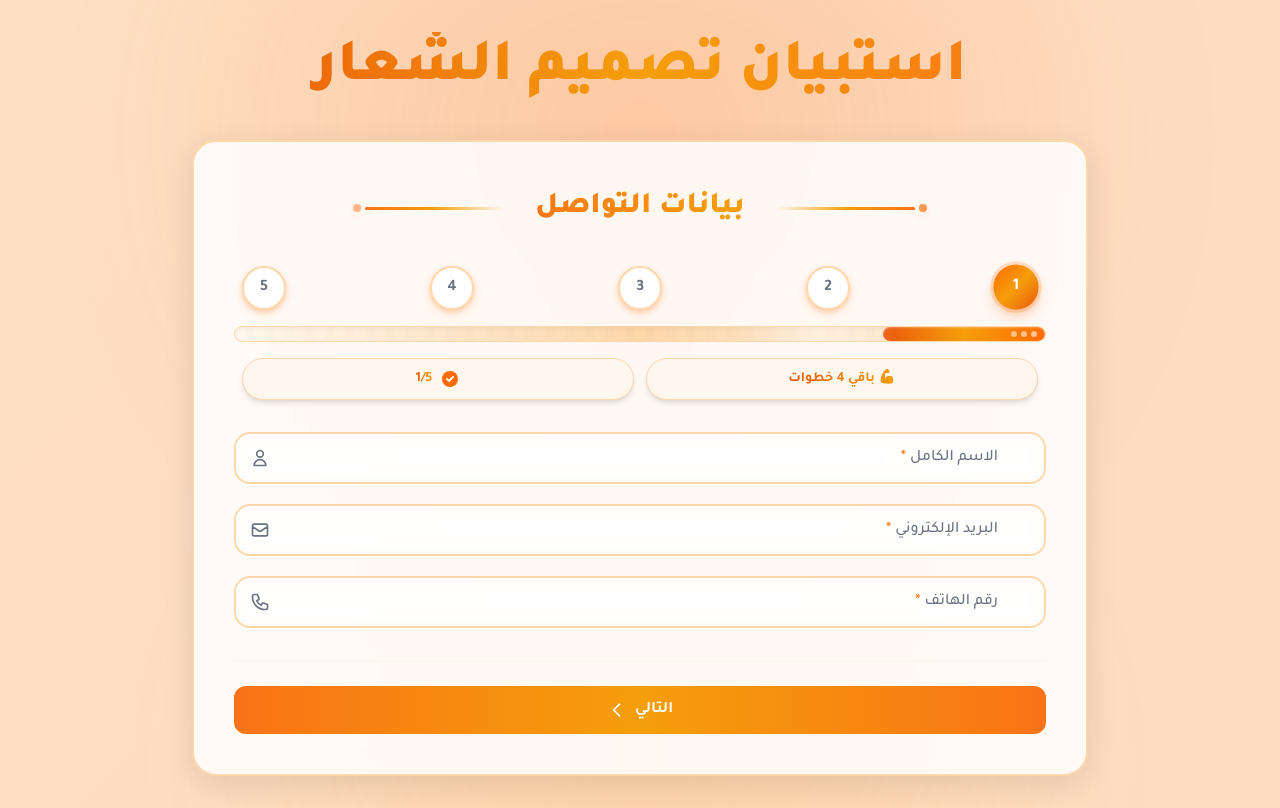
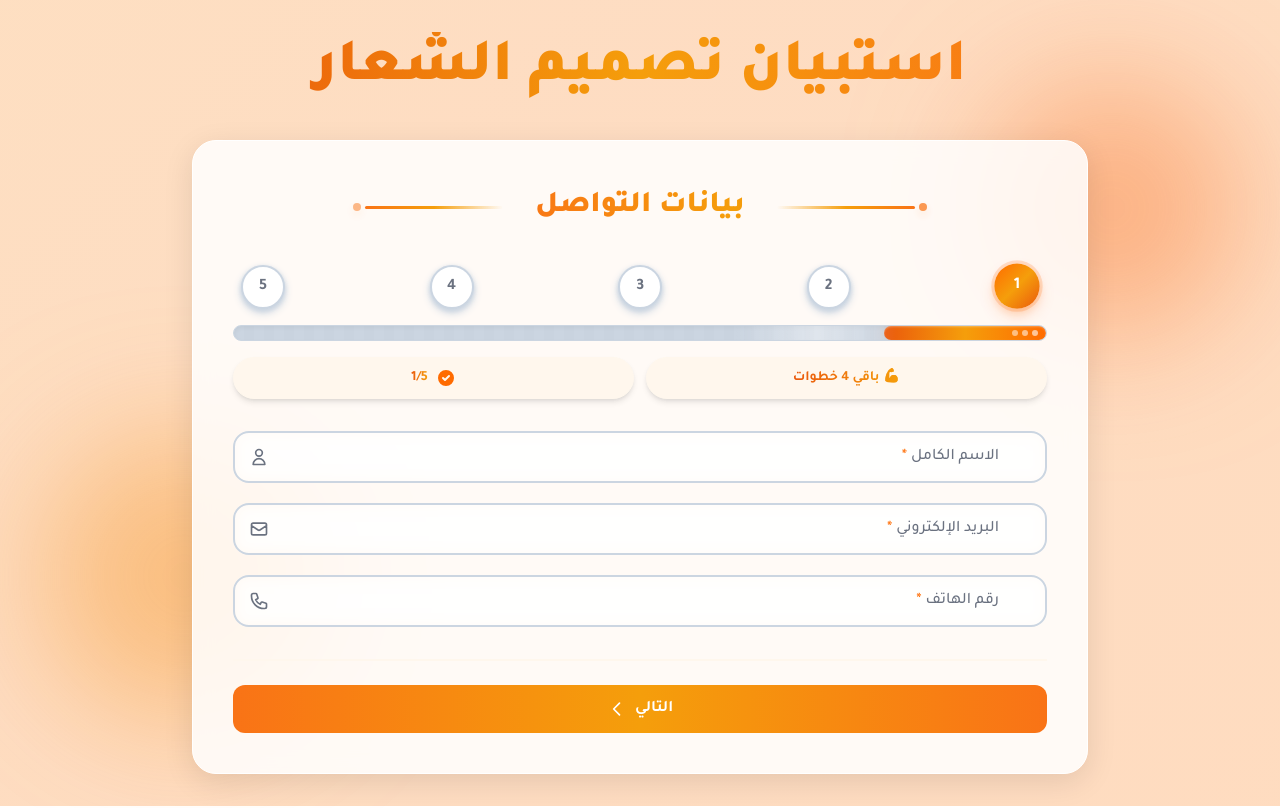
Before and after one commit to AliEl-Hallak/logo-wizard, a Next.js app: page /logo-wizard in a window 1280 px wide. Built offline with nearby package versions, Linux system fonts and the light colour scheme.

Commit message:
style: refresh global UI styles and improve visual consistency

```diff
--- a/app/components/FloatingButtons.tsx
+++ b/app/components/FloatingButtons.tsx
@@ -6,36 +6,42 @@ import { Mail } from "lucide-react";
 export default function FloatingButtons() {
   return (
     <>
-      {/* WhatsApp */}
     <a
   href="https://wa.me/+905343087254"
   target="_blank"
   rel="noopener noreferrer"
   className="
     fixed bottom-6 right-6
-          bg-[var(--primary)] text-[var(--white)]
+    text-[var(--white)]
     p-4 rounded-full shadow-xl
-          hover:bg-[var(--primary-dark)]
     transition transform
     hover:scale-110 animate-bounce
     z-50
   "
+  style={{
+    background: 'linear-gradient(135deg, var(--accent), var(--primary-light))',
+    boxShadow: '0 4px 20px rgba(0,0,0,0.2)',
+  }}
 >
   <FaWhatsapp className="w-7 h-7" />
 </a>
+
 
       {/* Email */}
       <a
         href="mailto:info@domain.com"
         className="
           fixed bottom-6 left-6
-          bg-[var(--primary)] text-[var(--white)]
+            text-[var(--white)]
     p-4 rounded-full shadow-xl
-          hover:bg-[var(--primary-dark)]
     transition transform
     hover:scale-110 animate-bounce
     z-50
   "
+  style={{
+    background: 'linear-gradient(135deg, var(--accent), var(--primary-light))',
+    boxShadow: '0 4px 20px rgba(0,0,0,0.2)',
+  }}
       >
         <Mail className="w-6 h-6" />
       </a>
--- a/app/components/ProgressBar.tsx
+++ b/app/components/ProgressBar.tsx
@@ -46,7 +46,7 @@ export default function ProgressBar({ currentStep, totalSteps, isReview = false
                   color: (isReview || index + 1 <= currentStep) ? 'var(--white)' : 'var(--text-light)',
                   boxShadow: (isReview || index + 1 <= currentStep)
                     ? '0 4px 8px var(--shadow), 0 8px 16px var(--shadow), 0 0 0 3px var(--shadow)'
-                    : '0 2px 4px var(--shadow), 0 4px 8px var(--shadow)',
+                    : '0 2px 4px var(--border), 0 4px 8px var(--border)',
                   border: (isReview || index + 1 <= currentStep) ? undefined : '2px solid var(--border)',
                   transform: (isReview || index + 1 <= currentStep) ? 'translateY(-2px)' : 'translateY(0)'
                 }}
@@ -72,7 +72,7 @@ export default function ProgressBar({ currentStep, totalSteps, isReview = false
       </div>
 
       {/* Modern Slider */}
-  <div className="relative w-full rounded-full h-4 overflow-hidden shadow-inner border" style={{ background: 'linear-gradient(90deg, var(--light-bg), var(--border), var(--light-bg))', borderColor: 'var(--border)' }}>
+  <div className="relative w-full rounded-full h-4 overflow-hidden shadow-inner border" style={{ background: 'linear-gradient(90deg, var(--border), var(--border), var(--border))', borderColor: 'var(--border)' }}>
         {/* Background pattern */}
         <div className="absolute inset-0 opacity-10">
           <div className="absolute inset-0" style={{
@@ -102,10 +102,10 @@ export default function ProgressBar({ currentStep, totalSteps, isReview = false
       </div>
 
       {/* Info section below slider */}
-      <div className="mt-4 flex items-center justify-between gap-2 md:gap-3 px-1 md:px-2">
+      <div className="mt-4 flex items-center justify-between gap-2 md:gap-3 ">
         {/* Left side - Motivational message */}
         {!isReview ? (
-          <div className="flex items-center gap-1.5 md:gap-2 px-2.5 md:px-5 py-1.5 md:py-2.5 rounded-full shadow-md border flex-1 justify-center" style={{ background: 'var(--light-bg)', borderColor: 'var(--border)' }}>
+          <div className="flex items-center gap-1.5 md:gap-2 px-2.5 md:px-5 py-1.5 md:py-2.5 rounded-full shadow-md border flex-1 justify-center" style={{ background: 'var(--light-bg)', borderColor: 'var(--light-bg)' }}>
             <span className="text-xs md:text-sm font-bold bg-clip-text text-transparent whitespace-nowrap overflow-hidden text-ellipsis" style={{ backgroundImage: 'linear-gradient(90deg, var(--primary-dark), var(--accent))' }}>
               {currentStep === totalSteps ? (
                 '🎉 خطوة أخيرة'
@@ -115,7 +115,7 @@ export default function ProgressBar({ currentStep, totalSteps, isReview = false
             </span>
           </div>
         ) : (
-        <div className="flex items-center gap-1.5 md:gap-2 px-2.5 md:px-5 py-1.5 md:py-2.5 rounded-full shadow-md border flex-1 justify-center" style={{ background: ' var(--light-bg), var(--border)', borderColor: 'var(--border)' }}>
+        <div className="flex items-center gap-1.5 md:gap-2 px-2.5 md:px-5 py-1.5 md:py-2.5 rounded-full shadow-md border flex-1 justify-center" style={{borderColor: 'var(--border)' }}>
           <span className="text-xs md:text-sm font-bold bg-clip-text text-transparent whitespace-nowrap" style={{ backgroundImage: 'linear-gradient(90deg, var(--primary-dark), var(--accent))' }}>
                راجع وأرسل
             </span>
@@ -123,7 +123,7 @@ export default function ProgressBar({ currentStep, totalSteps, isReview = false
         )}
 
         {/* Right side - Step info */}
-        <div className="flex items-center gap-1.5 md:gap-2 px-2.5 md:px-5 py-1.5 md:py-2.5 rounded-full shadow-md border flex-1 justify-center" style={{ background: 'var(--light-bg)', borderColor: 'var(--border)' }}>
+        <div className="flex items-center gap-1.5 md:gap-2 px-2.5 md:px-5 py-1.5 md:py-2.5 rounded-full shadow-md border flex-1 justify-center" style={{ background: 'var(--light-bg)', borderColor: 'var(--light-bg)' }}>
           <svg className="w-4 h-4 md:w-5 md:h-5 flex-shrink-0" style={{ color: 'var(--primary)' }} fill="currentColor" viewBox="0 0 20 20">
             <path fillRule="evenodd" d="M10 18a8 8 0 100-16 8 8 0 000 16zm3.707-9.293a1 1 0 00-1.414-1.414L9 10.586 7.707 9.293a1 1 0 00-1.414 1.414l2 2a1 1 0 001.414 0l4-4z" clipRule="evenodd" />
           </svg>
--- a/app/globals.css
+++ b/app/globals.css
@@ -20,7 +20,7 @@
   --light-bg: #fff7ed;
 
   /* 6️⃣ Border */
-  --border: #fed7aa;
+  --border: #cbd5e1;
 
   /* 7️⃣ Koyu Metin */
   --text-dark: #1a1a1a;
@@ -38,6 +38,8 @@
   --shadow: rgba(255, 107, 0, 0.18);
   --backdrop: rgba(0, 0, 0, 0.4);
 }
+
+
 
 /* ============================================
    ANIMATIONS
--- a/app/logo-wizard/page.tsx
+++ b/app/logo-wizard/page.tsx
@@ -195,24 +195,25 @@ const PUBLIC_KEY = "Nhda0CqwRD7smCWe8";
 
   return (
 
-    <div className=" bg-[var(--light-bg)] min-h-screen relative overflow-hidden py-8 px-4 sm:px-6 lg:px-8" dir="rtl">
+    <div className=" bg-[var(--light-bg)]  min-h-screen relative overflow-hidden py-8 px-4 sm:px-6 lg:px-8" dir="rtl">
 
-{/* Arka plan gradient */}
 <div className="absolute inset-0 animated-bg opacity-20 pointer-events-none"></div>
+      <motion.div
+        initial={{ scale: 0, opacity: 0 }}
+        animate={{ scale: 1, opacity: 0.2 }}
+        transition={{ duration: 1, ease: "easeOut" }}
+        style={{ backgroundColor: 'var(--primary-light)' }}
+        className="fixed top-20 right-10 w-64 h-64 rounded-full mix-blend-multiply filter blur-3xl animate-pulse"
+      />
+      <motion.div
+        initial={{ scale: 0, opacity: 0 }}
+        animate={{ scale: 1, opacity: 0.2 }}
+        transition={{ duration: 1, delay: 0.2, ease: "easeOut" }}
+        style={{ backgroundColor: 'var(--accent)' }}
+        className="fixed bottom-20 left-10 w-72 h-72 rounded-full mix-blend-multiply filter blur-3xl animate-pulse"
+      />
 
-{/* Üst ışık */}
-<div
-  className="absolute -top-[10vh] left-1/2 -translate-x-1/2 w-[140vw] h-[60vh] md:w-[90%] md:h-[90%] blur-3xl opacity-20 pointer-events-none"
-  style={{ background: "radial-gradient(circle at 50% 30%, var(--primary-light), transparent 70%)" }}
-/>
-
-{/* Alt ışık */}
-<div
-  className="absolute -bottom-[10vh] left-1/2 -translate-x-1/2 w-[140vw] h-[60vh] md:w-[80%] md:h-[70%] blur-3xl opacity-15 pointer-events-none"
-  style={{ background: "radial-gradient(circle at 50% 80%, var(--accent), transparent 70%)" }}
-/>
-
-      <div className="max-w-4xl mx-auto relative">
+            <div className="max-w-4xl mx-auto relative">
         {/* Header */}
         <motion.div
           initial={{ y: -50, opacity: 0 }}
@@ -243,7 +244,7 @@ const PUBLIC_KEY = "Nhda0CqwRD7smCWe8";
           transition={{ duration: 0.6, delay: 0.3, ease: "easeOut" }}
 className="glass rounded-3xl p-6 sm:p-8 lg:p-10 backdrop-blur-xl shadow-[0_8px_30px_rgba(0,0,0,0.1)]"
   style={{
-    border: '2px solid #fed7aa',
+    border: '1px solid #fff',
     boxShadow: '0 8px 30px rgba(0,0,0,0.1)',
   }}
     >
--- a/app/page.tsx
+++ b/app/page.tsx
@@ -14,17 +14,6 @@ export default function Hero() {
 {/* Arka plan gradient */}
 <div className="absolute inset-0 animated-bg opacity-20 pointer-events-none"></div>
 
-{/* Üst ışık */}
-<div
-  className="absolute -top-[10vh] left-1/2 -translate-x-1/2 w-[140vw] h-[60vh] md:w-[90%] md:h-[90%] blur-3xl opacity-20 pointer-events-none"
-  style={{ background: "radial-gradient(circle at 50% 30%, var(--primary-light), transparent 70%)" }}
-/>
-
-{/* Alt ışık */}
-<div
-  className="absolute -bottom-[10vh] left-1/2 -translate-x-1/2 w-[140vw] h-[60vh] md:w-[80%] md:h-[70%] blur-3xl opacity-15 pointer-events-none"
-  style={{ background: "radial-gradient(circle at 50% 80%, var(--accent), transparent 70%)" }}
-/>
 
       {/* Düzen */}
 <div className="relative z-10 w-full max-w-screen-xl mx-auto grid grid-cols-1 md:grid-cols-5 gap-6 md:gap-16 px-6 md:px-16 items-center">
--- a/app/success/page.tsx
+++ b/app/success/page.tsx
@@ -8,9 +8,9 @@ import Link from 'next/link';
 
 export default function SuccessPage() {
   return (
-    <div className="min-h-[100dvh] relative overflow-hidden px-6 py-10 grid place-items-center lg:block lg:py-14" dir="rtl">
+    <div className=" bg-[var(--light-bg)] min-h-[100dvh] relative overflow-hidden px-6 py-10 grid place-items-center lg:block lg:py-14" dir="rtl">
       {/* Animated Background */}
-      <div className="fixed inset-0 -z-10 animated-bg opacity-30" />
+<div className="absolute inset-0 animated-bg opacity-20 pointer-events-none"></div>
       <motion.div
         initial={{ scale: 0, opacity: 0 }}
         animate={{ scale: 1, opacity: 0.2 }}
@@ -40,7 +40,7 @@ export default function SuccessPage() {
           initial={{ scale: 0.8, opacity: 0, y: 50 }}
           animate={{ scale: 1, opacity: 1, y: 0 }}
           transition={{ duration: 0.6, type: "spring", bounce: 0.4 }}
-          className="glass rounded-3xl shadow-2xl p-8 lg:p-12 backdrop-blur-lg border-2 border-white/50 text-center relative z-20"
+          className="glass rounded-3xl shadow-2xl p-8 lg:p-12 backdrop-blur-lg border-1 border-white/50 text-center relative z-20"
         >
           <motion.div
             initial={{ scale: 0, rotate: -180 }}
```
Lines whose indentation alone changed are shown as unchanged.
